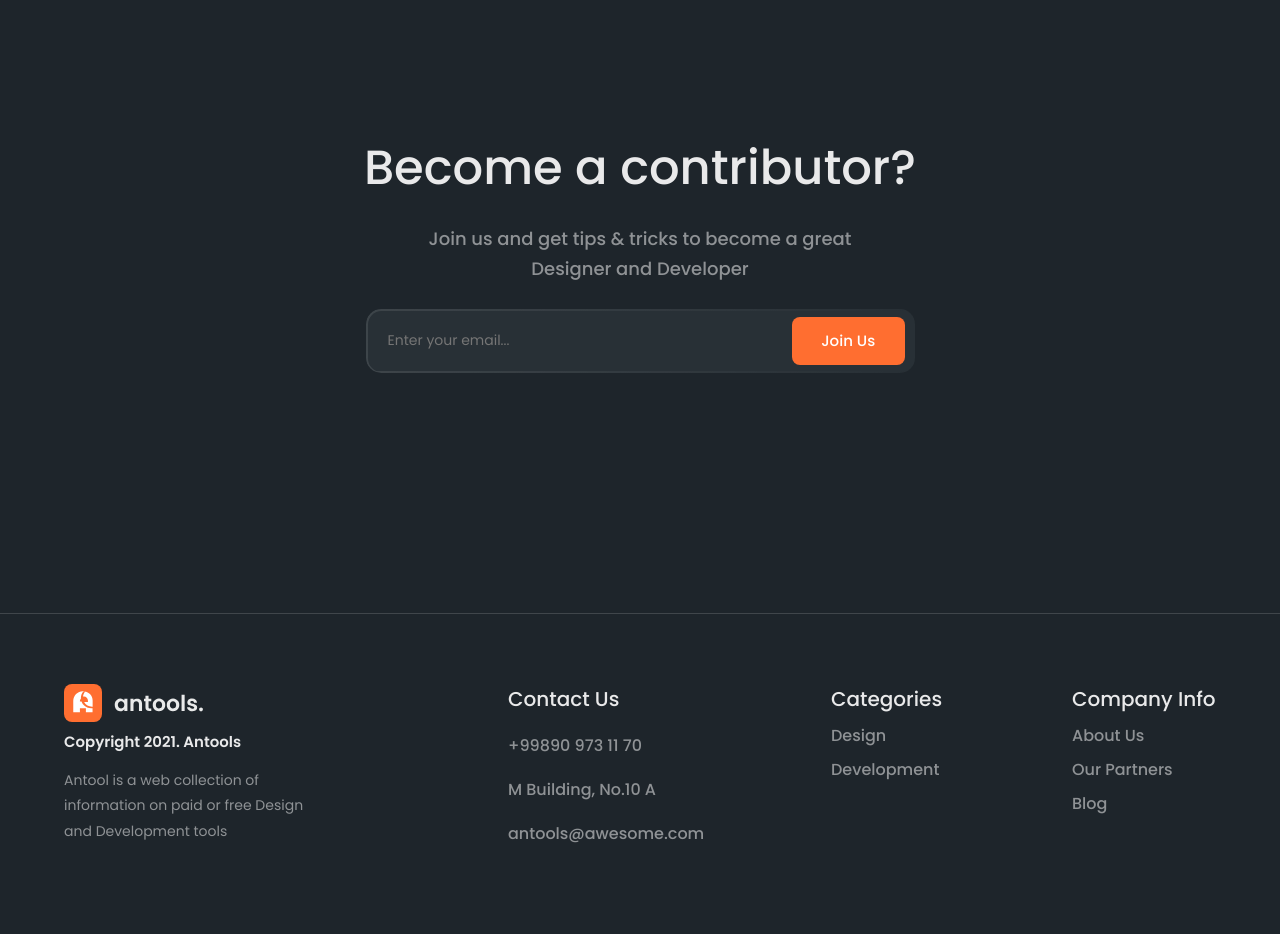
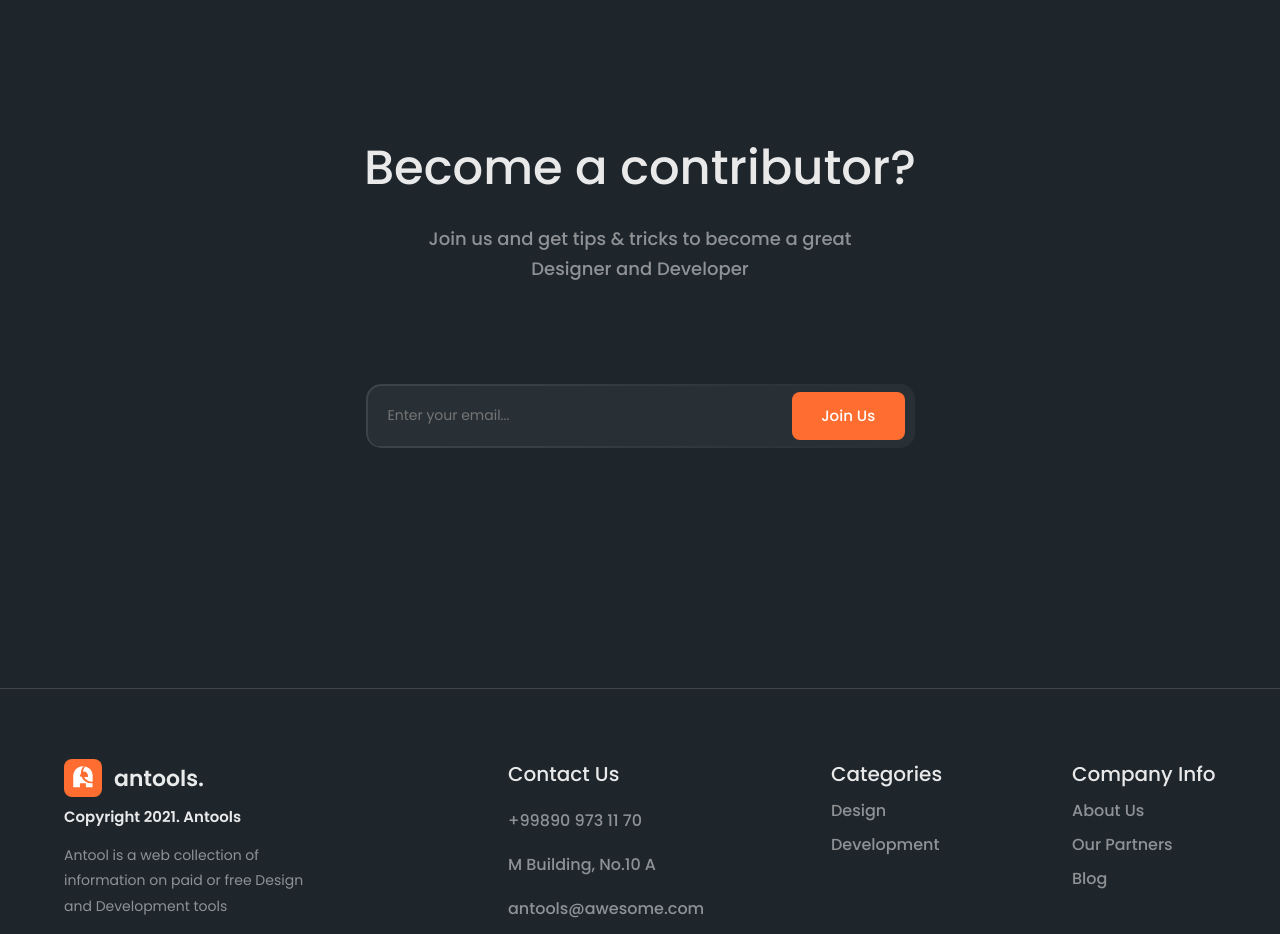
Before and after one commit to CTILET/antools-course-project, a React (Create React App) app: page / in a window 1280 px wide. Shown: the part 3540-4474 px from the top of the page. Built offline with nearby package versions, Linux system fonts and the light colour scheme.

Commit message:
contribution margin fixed

```diff
--- a/src/components/contributor/contributor.module.css
+++ b/src/components/contributor/contributor.module.css
@@ -1,6 +1,6 @@
 .ContributerSection {
   margin-top: 250px;
-  padding-bottom: 240px;
+  padding-bottom: 140px;
   border-bottom: 0.5px solid rgba(255, 255, 255, 0.15);
 }
 
@@ -31,7 +31,8 @@
 }
 
 .search {
-  margin: auto;
+  margin: 100px auto;
+
   display: flex;
   position: relative;
   gap: 10px;
```
